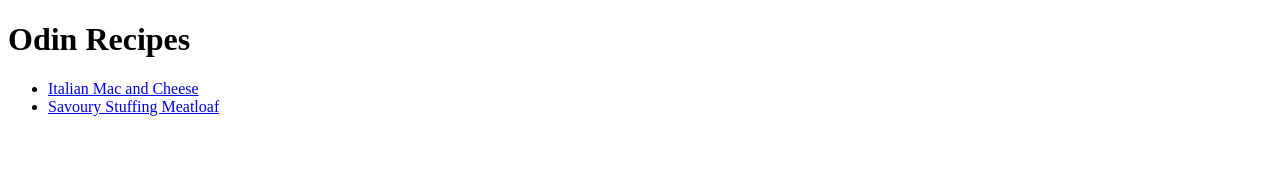
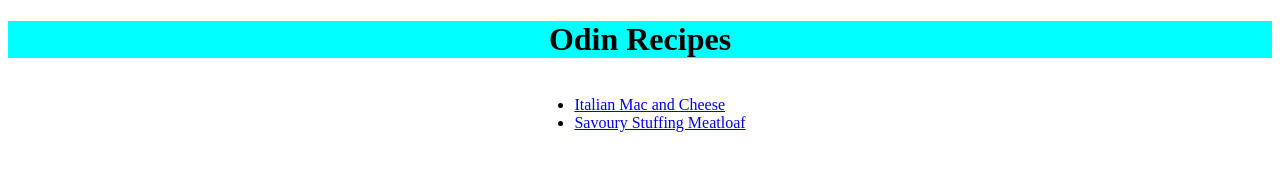
Before and after one commit to Foxbarr/odin-recipes, a plain HTML site: page index.html in a window 1280 px wide. Drawn offline with Linux system fonts and the light colour scheme.

Commit message:
Added 'title' id, set to aqua with black text and added to all .html files. Centred list in index.html

```diff
--- a/index.html
+++ b/index.html
@@ -5,9 +5,9 @@
         <meta charset="utf-8">
         <title>Foxbarrs Recipe Book</title>
     </head>
-    <body>
-        <h1>Odin Recipes</h1>
-        <ul>
+    <body id="centre">
+        <h1 id="title">Odin Recipes</h1>
+        <ul class="centre-list">
         <li><a href="recipes/mac-and-cheese.html">Italian Mac and Cheese</a> </li>
         <li><a href="recipes/meatloaf.html">Savoury Stuffing Meatloaf</a></li>
     </ul>
--- a/styles/styles.css
+++ b/styles/styles.css
@@ -0,0 +1,18 @@
+#title
+{
+    background-color: aqua;
+    color: black;
+}
+
+
+#centre
+{
+    text-align: center;
+}
+
+.centre-list
+{
+    display: inline-block;
+    text-align: left;
+
+}
```
Also changed, not shown: recipes/mac-and-cheese.html (+2 -2 lines), recipes/meatloaf.html (+3 -3 lines).
